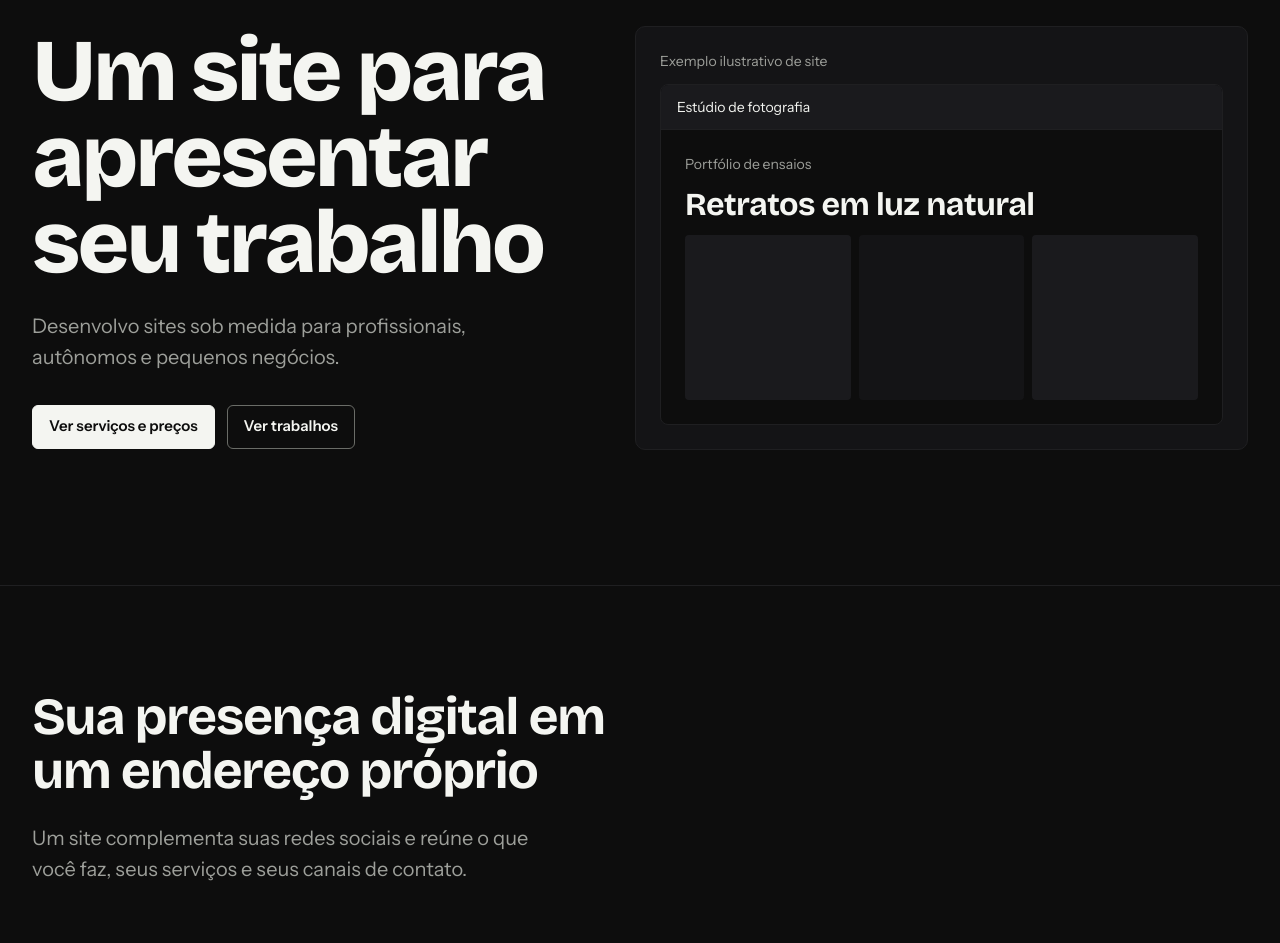
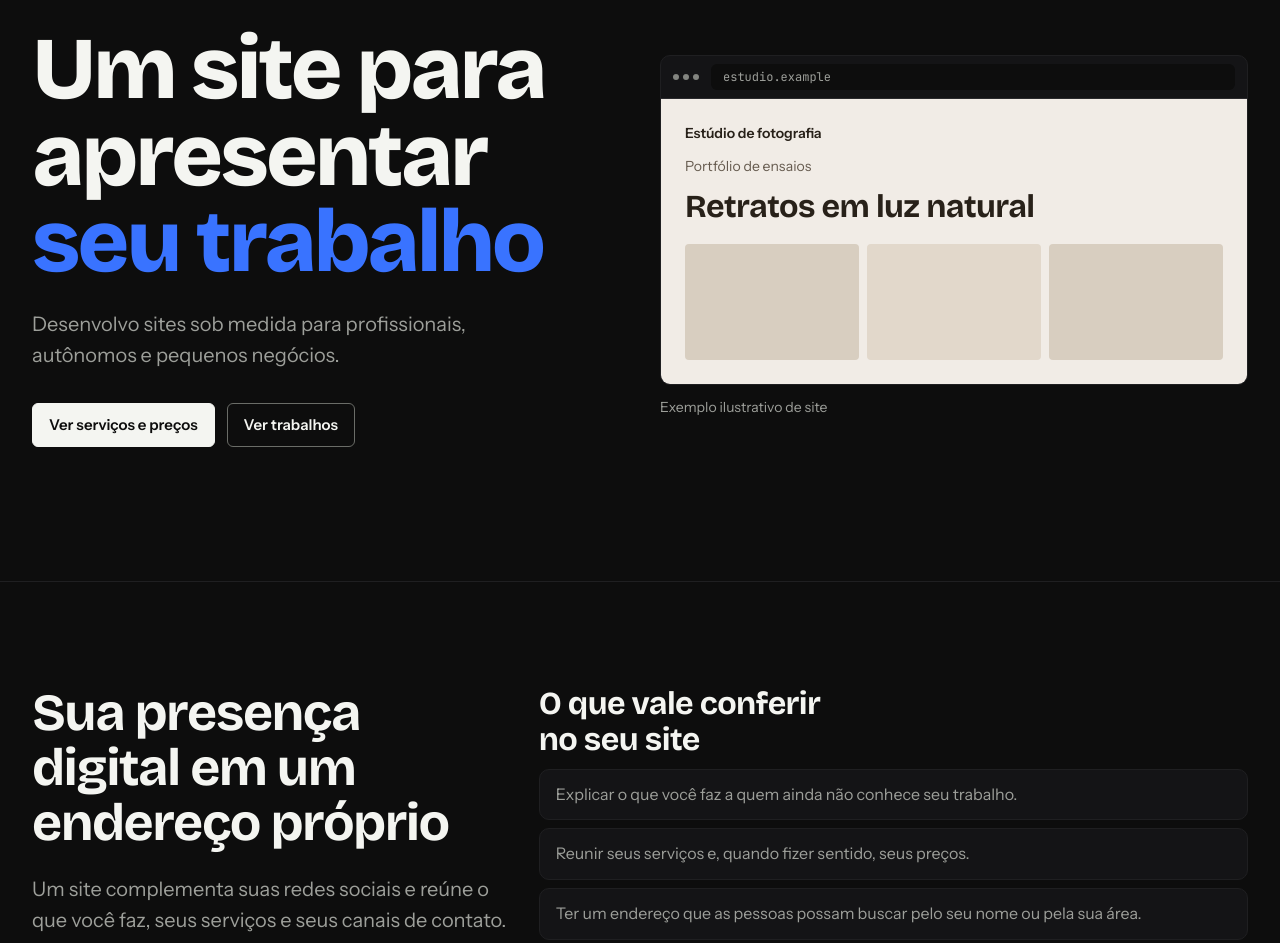
Before and after one commit to AMSDAF/amsaf-website, a Next.js app in the folder frontend/: page / in a window 1280 px wide. Shown: the part 180-1123 px from the top of the page. Built offline with nearby package versions, Linux system fonts and the light colour scheme.

Commit message:
feat: refine homepage hero and preview

```diff
--- a/frontend/src/app/(home)/page.tsx
+++ b/frontend/src/app/(home)/page.tsx
@@ -60,7 +60,12 @@ export default function Home() {
     <>
       <Hero
         content={{
-          title: "Um site para apresentar seu trabalho",
+          title: (
+            <>
+              Um site para apresentar{" "}
+              <span className="text-accent">seu trabalho</span>
+            </>
+          ),
           description:
             "Desenvolvo sites sob medida para profissionais, autônomos e pequenos negócios.",
           actions: [
@@ -73,26 +78,39 @@ export default function Home() {
           ],
         }}
       >
-        <figure className="rounded-card border border-border bg-surface p-5 sm:p-6">
-          <figcaption className="text-body-sm text-content-muted">
-            Exemplo ilustrativo de site
-          </figcaption>
-          <div className="mt-3 overflow-hidden rounded-lg border border-border bg-canvas">
-            <p className="border-b border-border bg-surface-muted px-4 py-3 text-sm">
-              Estúdio de fotografia
-            </p>
-            <div className="space-y-3 px-4 py-6 sm:px-6">
-              <p className="text-body-sm text-content-muted">
+        <figure>
+          <div className="overflow-hidden rounded-card border border-border bg-surface">
+            <div
+              aria-hidden="true"
+              className="flex items-center gap-3 border-b border-rule px-3 py-2"
+            >
+              <div className="flex gap-1">
+                <span className="size-1.5 rounded-full bg-content-subtle" />
+                <span className="size-1.5 rounded-full bg-content-subtle" />
+                <span className="size-1.5 rounded-full bg-content-subtle" />
+              </div>
+              <span className="flex-1 rounded-control bg-canvas px-3 py-1 font-mono text-label-sm text-content-muted">
+                estudio.example
+              </span>
+            </div>
+            <div className="space-y-3 bg-[#f1ece6] p-5 text-[#282119] sm:p-6">
+              <p className="text-body-sm font-semibold">
+                Estúdio de fotografia
+              </p>
+              <p className="text-body-sm text-[#655a4e]">
                 Portfólio de ensaios
               </p>
               <p className="font-display text-title">Retratos em luz natural</p>
-              <div aria-hidden="true" className="grid grid-cols-3 gap-2">
-                <div className="aspect-square rounded-sm bg-surface-muted" />
-                <div className="aspect-square rounded-sm bg-surface" />
-                <div className="aspect-square rounded-sm bg-surface-muted" />
+              <div aria-hidden="true" className="mt-5 grid grid-cols-3 gap-2">
+                <div className="aspect-[3/2] rounded-tag bg-[#d8cec0]" />
+                <div className="aspect-[3/2] rounded-tag bg-[#e2d8cb]" />
+                <div className="aspect-[3/2] rounded-tag bg-[#d8cec0]" />
               </div>
             </div>
           </div>
+          <figcaption className="mt-3 text-body-sm text-content-muted">
+            Exemplo ilustrativo de site
+          </figcaption>
         </figure>
       </Hero>
 
@@ -103,13 +121,26 @@ export default function Home() {
           description:
             "Um site complementa suas redes sociais e reúne o que você faz, seus serviços e seus canais de contato.",
         }}
+        headingLayout="beside-content"
       >
-        <p className="mt-10 max-w-[18ch] font-display text-title lg:mt-14">
+        <h3
+          className="max-w-[18ch] font-display text-title"
+          id="checklist-title"
+        >
           O que vale conferir no seu site
-        </p>
-        <ul className="mt-3 max-w-2xl list-disc space-y-2 pl-5 text-content-muted">
+        </h3>
+        <ul
+          aria-labelledby="checklist-title"
+          className="mt-3 space-y-2 text-content-muted"
+          role="list"
+        >
           {presenceChecklist.map((item) => (
-            <li key={item}>{item}</li>
+            <li
+              className="rounded-card border border-border bg-surface px-4 py-3"
+              key={item}
+            >
+              {item}
+            </li>
           ))}
         </ul>
       </ContentSection>
--- a/frontend/src/components/content-section.tsx
+++ b/frontend/src/components/content-section.tsx
@@ -5,7 +5,7 @@ interface ContentSectionProps {
   content: ContentSectionContent;
   children?: ReactNode;
   headingSize?: "heading" | "display-xl";
-  headingLayout?: "stacked" | "split";
+  headingLayout?: "stacked" | "split" | "beside-content";
   label?: string;
 }
 
@@ -17,6 +17,7 @@ export function ContentSection({
   label,
 }: ContentSectionProps) {
   const split = headingLayout === "split" && content.description;
+  const besideContent = headingLayout === "beside-content";
 
   return (
     <section
@@ -24,10 +25,16 @@ export function ContentSection({
       className="border-b border-border bg-canvas last:border-b-0"
       id={content.id}
     >
-      <div className="site-container py-section">
+      <div
+        className={`site-container py-section ${besideContent ? "lg:grid lg:grid-cols-12 lg:items-start" : ""}`}
+      >
         <div
           className={
-            split ? "lg:grid lg:grid-cols-12 lg:items-start" : undefined
+            split
+              ? "lg:grid lg:grid-cols-12 lg:items-start"
+              : besideContent
+                ? "lg:col-span-5 lg:pr-6"
+                : undefined
           }
         >
           <div className={split ? "lg:col-span-5 lg:pr-6" : undefined}>
@@ -51,7 +58,11 @@ export function ContentSection({
             </p>
           )}
         </div>
-        {children}
+        {besideContent ? (
+          <div className="mt-10 lg:col-span-7 lg:mt-0">{children}</div>
+        ) : (
+          children
+        )}
       </div>
     </section>
   );
--- a/frontend/src/components/hero.tsx
+++ b/frontend/src/components/hero.tsx
@@ -10,7 +10,8 @@ const titleStyles = {
 };
 
 interface HeroProps {
-  content: Omit<HeroContent, "actions"> & {
+  content: Omit<HeroContent, "actions" | "title"> & {
+    title: ReactNode;
     actions?: readonly (LinkContent & { variant?: ActionVariant })[];
   };
   children?: ReactNode;
```
Also changed, not shown: 3 other files (tests, documents, lock files or other folders).
